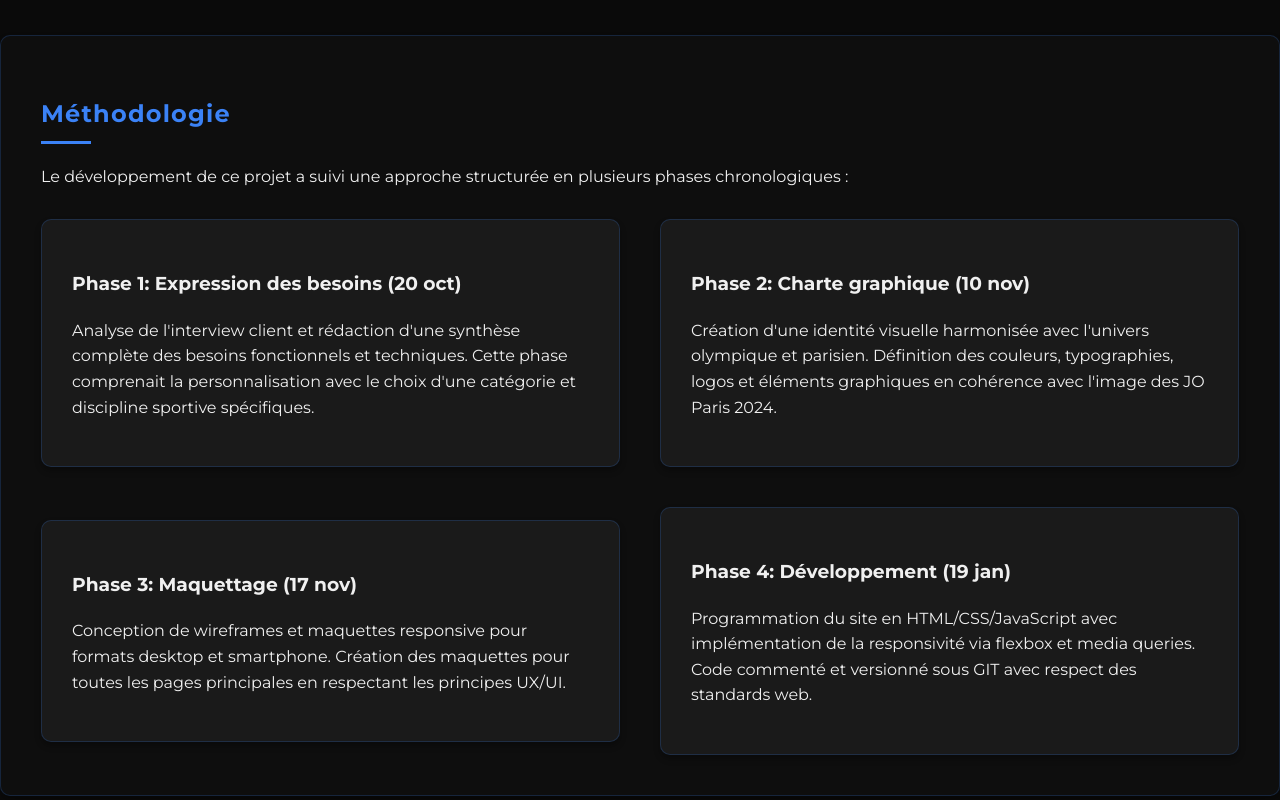
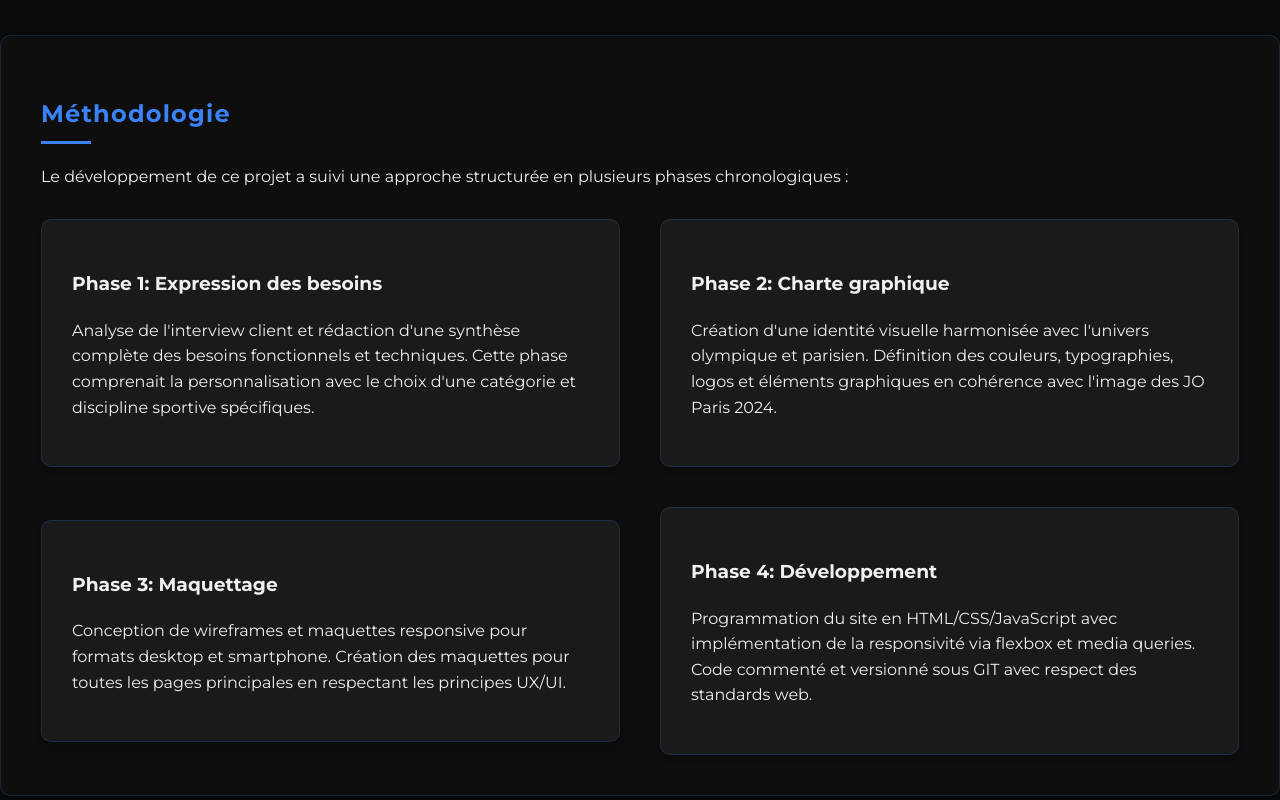
Before and after one commit to Tx-diloxi/Portfolio, a plain HTML site: page files/projet/projet_1.05.html in a window 1280 px wide. Shown: the part 2168-2968 px from the top of the page. Drawn offline with Linux system fonts and the light colour scheme.

Commit message:
add arbo

```diff
--- a/files/projet/projet_1.05.html
+++ b/files/projet/projet_1.05.html
@@ -88,7 +88,7 @@
                     <iframe style="border: 1px solid rgba(0, 0, 0, 0.1);" width="400" height="200" src="https://embed.figma.com/design/kfxENrto5I0b9lN3VhMFvM/maquettage?node-id=0-1&embed-host=share" allowfullscreen></iframe>
                 </div>
                 <div class="preview-img">
-                    <img src="..." alt="Maquette Mobile">
+                    <img src="../img/5/projet_1.05.2.png" alt="Arborescence du site">
                 </div>
                 <div class="preview-img">
                     <img src="../video/projet_1.05.gif" alt="Charte Graphique">
@@ -99,7 +99,7 @@
 
     <section style="background-color: #0a0a0a; color: #f0f0f0; position: relative;">
         <div class="container">
-            <h2 class="neon-text">Structure du site</h2>
+            <h2 class="neon-text">Description du site</h2>
             <p>Le site web développé comprend plusieurs pages spécialisées respectant une arborescence de 3 niveaux maximum :</p>
 
             <div class="competence-grid">
@@ -133,22 +133,22 @@
 
             <div class="project-details" style="margin-top: 30px;">
                 <div class="project-card">
-                    <h3>Phase 1: Expression des besoins (20 oct)</h3>
+                    <h3>Phase 1: Expression des besoins</h3>
                     <p>Analyse de l'interview client et rédaction d'une synthèse complète des besoins fonctionnels et techniques. Cette phase comprenait la personnalisation avec le choix d'une catégorie et discipline sportive spécifiques.</p>
                 </div>
 
                 <div class="project-card">
-                    <h3>Phase 2: Charte graphique (10 nov)</h3>
+                    <h3>Phase 2: Charte graphique</h3>
                     <p>Création d'une identité visuelle harmonisée avec l'univers olympique et parisien. Définition des couleurs, typographies, logos et éléments graphiques en cohérence avec l'image des JO Paris 2024.</p>
                 </div>
 
                 <div class="project-card">
-                    <h3>Phase 3: Maquettage (17 nov)</h3>
+                    <h3>Phase 3: Maquettage</h3>
                     <p>Conception de wireframes et maquettes responsive pour formats desktop et smartphone. Création des maquettes pour toutes les pages principales en respectant les principes UX/UI.</p>
                 </div>
 
                 <div class="project-card">
-                    <h3>Phase 4: Développement (19 jan)</h3>
+                    <h3>Phase 4: Développement</h3>
                     <p>Programmation du site en HTML/CSS/JavaScript avec implémentation de la responsivité via flexbox et media queries. Code commenté et versionné sous GIT avec respect des standards web.</p>
                 </div>
             </div>
```
Also changed, not shown: files/img/5/projet_1.05.2.png (added).
